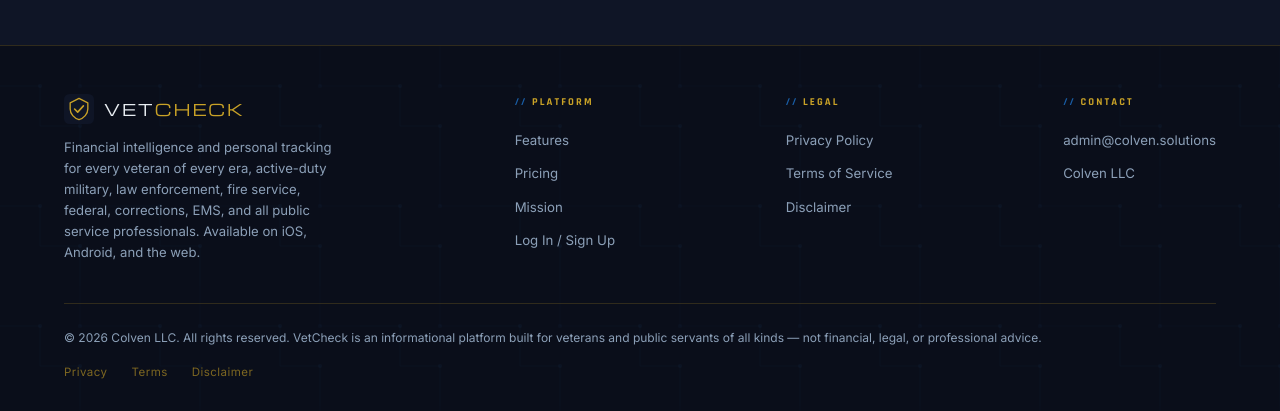
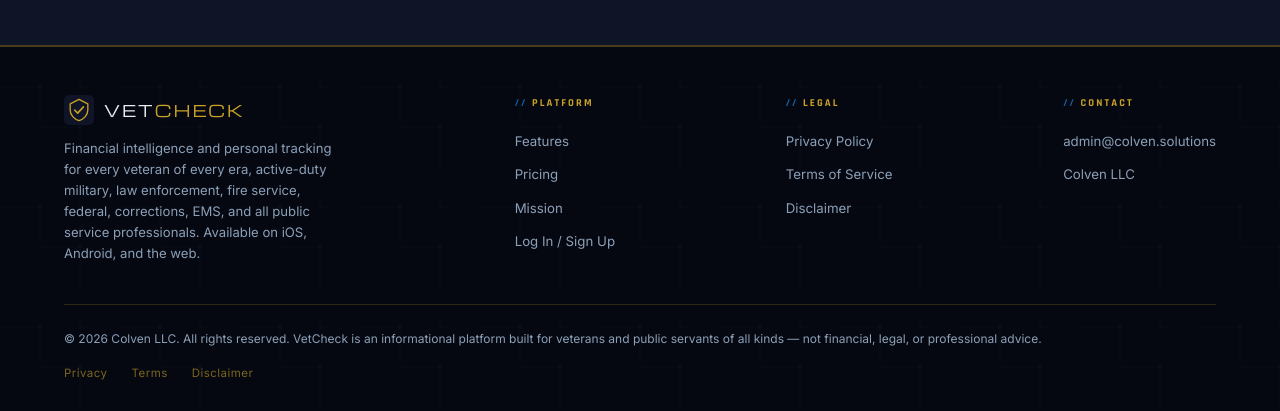
Before and after one commit to colven7/vetcheck-landing, a website: page index.html in a window 1280 px wide. Shown: the part 5804-6215 px from the top of the page. Drawn offline with nearby package versions, Linux system fonts and the light colour scheme.

Commit message:
Fix: duplicate Founding Member label, section differentiation, footer contrast

```diff
--- a/index.html
+++ b/index.html
@@ -926,8 +926,8 @@
 
     /* ─── FOOTER ──────────────────────────────────────────── */
     footer {
-      background: var(--navy);
-      border-top: 1px solid var(--border);
+      background: #050810;
+      border-top: 2px solid rgba(201,162,39,0.35);
       padding: 3rem 5vw 2rem;
       position: relative;
       overflow: hidden;
```
